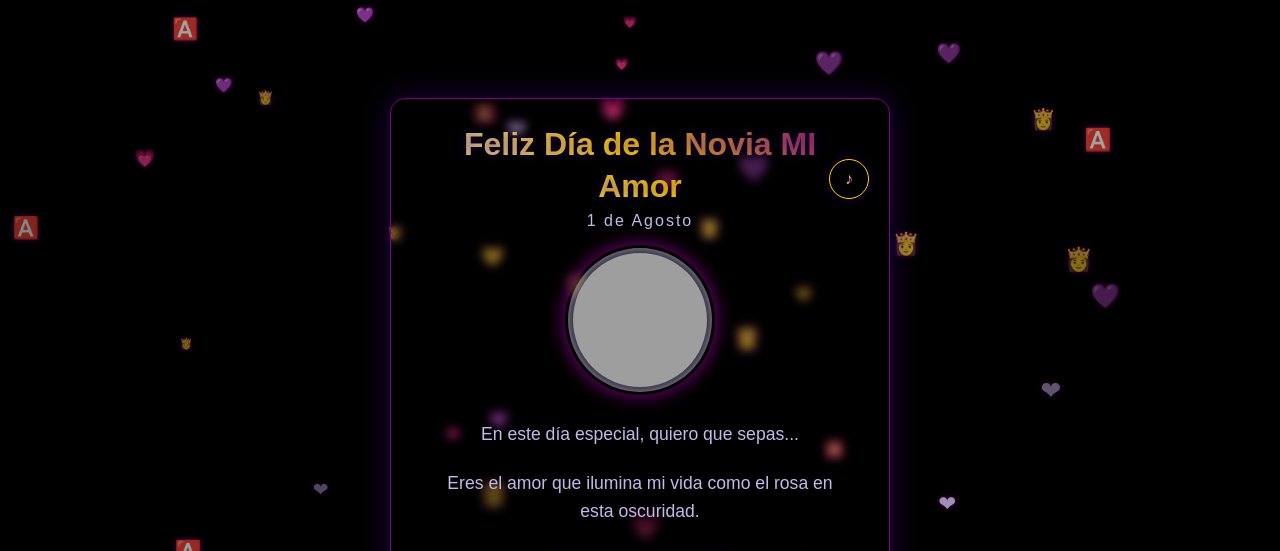
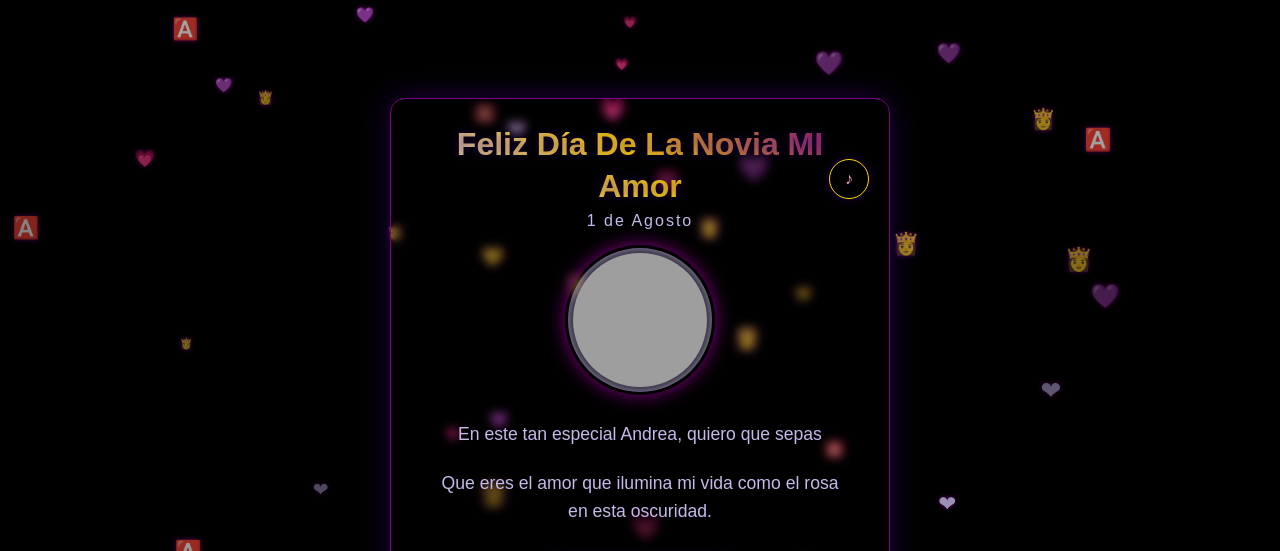
Before and after one commit to bap99/1Agos, a plain HTML site: page index.html in a window 1280 px wide. Shown: the top 551 px of the page. Drawn offline with Linux system fonts and the light colour scheme; grey boxes are pictures that could not be loaded; a web font is replaced by a local one.

Commit message:
Update index.html

```diff
--- a/index.html
+++ b/index.html
@@ -13,7 +13,7 @@
 
     <div class="card">
         <div class="header">
-            <h1>Feliz Día de la Novia MI <br>Amor</h1>
+            <h1>Feliz Día De La Novia MI <br>Amor</h1>
             <div class="date">1 de Agosto</div>
         </div>
         <button class="music-btn" id="musicBtn">♪</button>
@@ -22,10 +22,10 @@
         </div>
 
         <p class="message" style="animation-delay: 0.3s;">
-            En este día especial, quiero que sepas...
+            En este tan especial Andrea, quiero que sepas
         </p>
 
-        <p class="message" style="animation-delay: 0.6s;"> Eres el amor que ilumina mi vida como el rosa en esta oscuridad. </p>
+        <p class="message" style="animation-delay: 0.6s;"> Que eres el amor que ilumina mi vida como el rosa en esta oscuridad. </p>
 
         <button class="heart-btn" id="heartBtn">💛 Abre Mi Corazón</button>
 
@@ -36,10 +36,10 @@
         <span class="close-btn" id="closeBtn">×</span>
         <div class="modal-content">
             <div class="torn-paper">
-                <h2 class="letter-title">Para Mi Amor</h2>
+                <h2 class="letter-title">Para Ti Mi Amor</h2>
 
                 <div class="letter-content">
-                    <p>Querida mía,</p>
+                    <p>Amor,</p>
                     <p>En este día tan especial, quiero expresarte todo lo que siento en mi corazón.</p>
                     <p>Eres la luz que ilumina mis días más oscuros, la melodía que da ritmo a mi vida. Cada momento a tu lado es un tesoro que atesoro profundamente.</p>
                     <p>Recuerdo la primera vez que te vi, cómo tu sonrisa iluminó la habitación y cómo desde ese instante supe que quería pasar el resto de mi vida contigo.</p>
```
